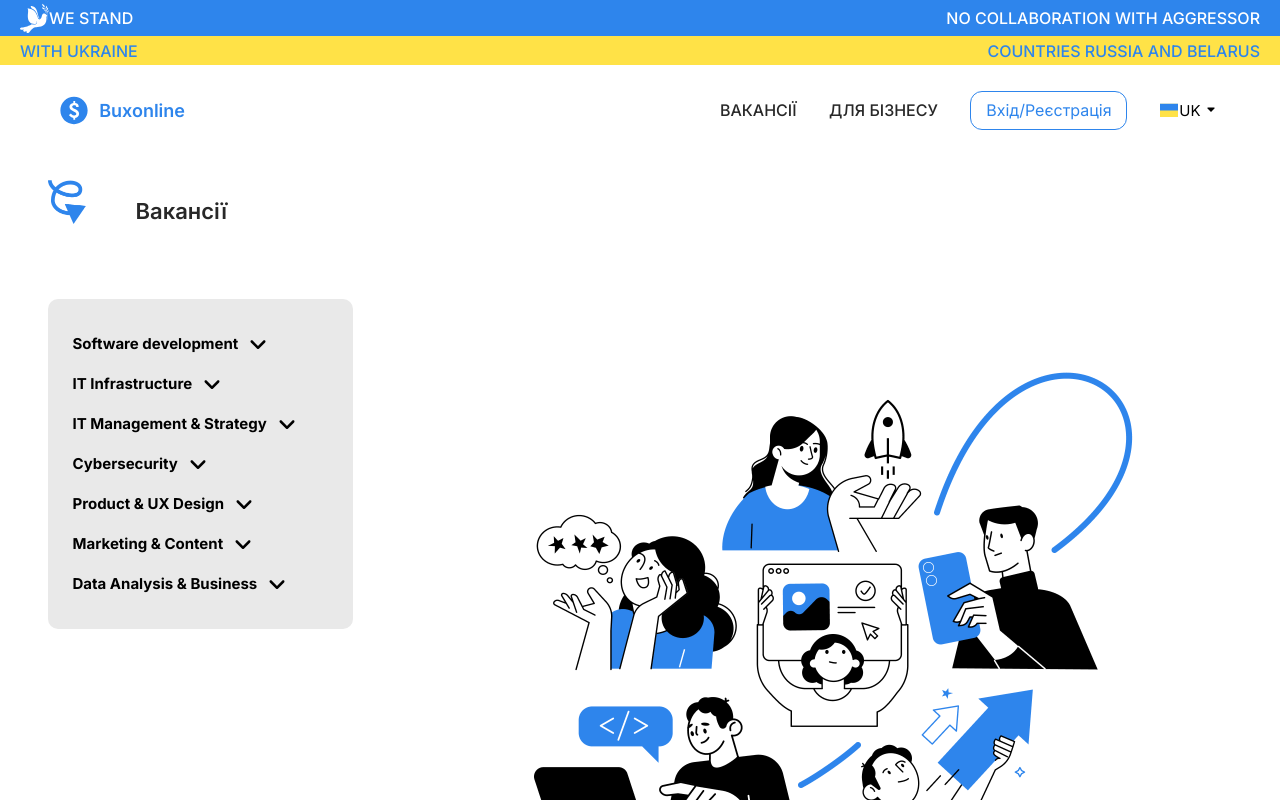
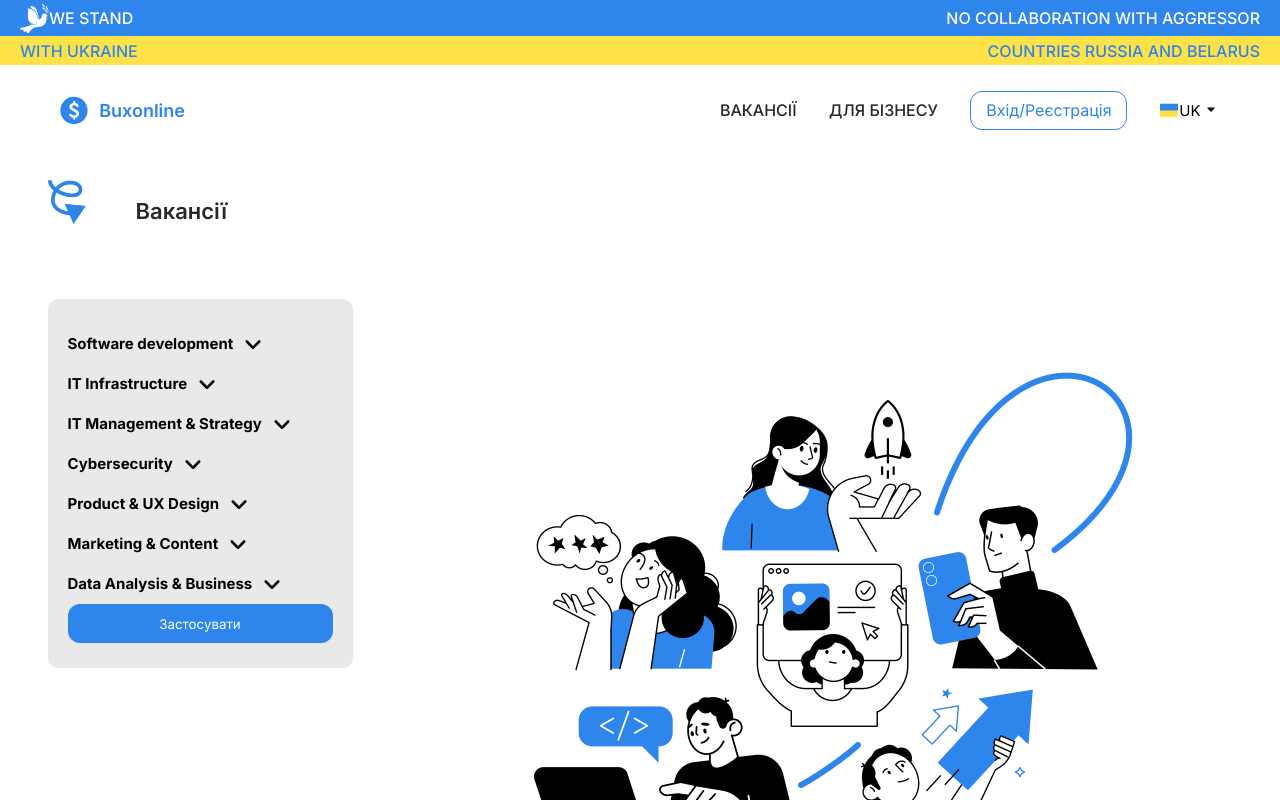
Before and after one commit to SergeyMyronenko/BuxOnline, a React (Vite) app: page /BuxOnline/vacancy in a window 1280 px wide. Shown: the top 800 px of the page. Built offline with nearby package versions, Linux system fonts and the light colour scheme.

Commit message:
Edit: some styling changes to the button

```diff
--- a/src/Components/Accordion/Accordion.jsx
+++ b/src/Components/Accordion/Accordion.jsx
@@ -7,9 +7,9 @@ const Accordion = ({ accordionTitle, children }) => {
     const [isOpen, setIsOpen] = useState(false);
     return (
         <div className='accordion-wrapper' >
-            <div className="accordion-title"  onClick={()=>setIsOpen(!isOpen)}>
-                <h3 >{accordionTitle}</h3>
-                <div className={`accordion-button ${isOpen?'open':''}`} >
+            <div className="accordion-title"  >
+                <h3 onClick={()=>setIsOpen(!isOpen)}>{accordionTitle}</h3>
+                <div className={`accordion-button ${isOpen?'open':''}`} onClick={()=>setIsOpen(!isOpen)}>
                 <FaAngleDown></FaAngleDown>
                 <FaAngleDown></FaAngleDown>
                 </div>
--- a/src/Components/Accordion/Accordion.scss
+++ b/src/Components/Accordion/Accordion.scss
@@ -2,17 +2,18 @@ $transitionAll: 0.5s cubic-bezier(0.7, 0, 0.31, 0.98);
 
 .accordion-wrapper {
     display: grid;
-    padding: 10px;
+    padding: 10px 0px;
 
     .accordion-title {
         grid-template-rows: 1fr;
         display: flex;
-        cursor: pointer;
 
 
         h3 {
             font-weight: 700;
             font-size: 15px;
+            cursor: pointer;
+
         }
         .accordion-button{
             margin-left: 10px;
@@ -20,7 +21,9 @@ $transitionAll: 0.5s cubic-bezier(0.7, 0, 0.31, 0.98);
             width: 20px;
             display: flex;
             flex-direction: column-reverse;
-            overflow: hidden;
+             overflow: hidden;
+             cursor: pointer;
+
 
             svg{
                 width: 20px;
--- a/src/Components/Buttons/HollowButton/HollowButton.scss
+++ b/src/Components/Buttons/HollowButton/HollowButton.scss
@@ -31,5 +31,10 @@
     &:not(:disabled):hover {
         background-color: styles.$lightBlue;
         color: styles.$white;
+        scale: 1.05;
     }
+    &:not(:disabled):active {
+        scale: 0.95;
+
+     }
 }
--- a/src/Components/Buttons/SolidButton/SolidButton.scss
+++ b/src/Components/Buttons/SolidButton/SolidButton.scss
@@ -31,6 +31,11 @@
         background-color: styles.$white;
         color: styles.$lightBlue;
     border: 1px solid styles.$lightBlue;
+    scale: 1.05;
+
 
     }
+    &:not(:disabled):active {
+       scale: 0.95;
+    }
 }
--- a/src/Pages/Vacancy/Vacancy.jsx
+++ b/src/Pages/Vacancy/Vacancy.jsx
@@ -11,6 +11,7 @@ import Header from '../../Components/Header/Header';
 
 import Accordion from '../../Components/Accordion/Accordion';
 import SubCategory from '../../Components/SubCategory/SubCategory';
+import SolidButton from '../../Components/Buttons/SolidButton/SolidButton';
 
 function Vacancy() {
     return (
@@ -89,6 +90,8 @@ function Vacancy() {
                                 <SubCategory label="IT Trainer" />
                                 <SubCategory label="Scrum Master" />
                             </Accordion>
+                        <SolidButton width={265}>Застосувати</SolidButton>
+
                         </div>
                     </div>
                 </div>
--- a/src/Pages/Vacancy/Vacancy.scss
+++ b/src/Pages/Vacancy/Vacancy.scss
@@ -39,9 +39,10 @@
             }
 
             .vacancy-options {
+                width: 100%;
                 display: grid;
                 border-radius: 10px;
-                padding: 25px 15px;
+                padding: 25px 20px;
                  background-color: styles.$grayForFill;
 
                h3{
```
